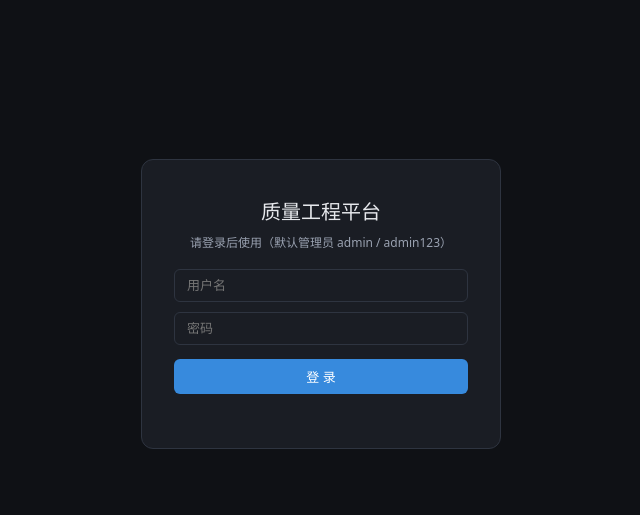
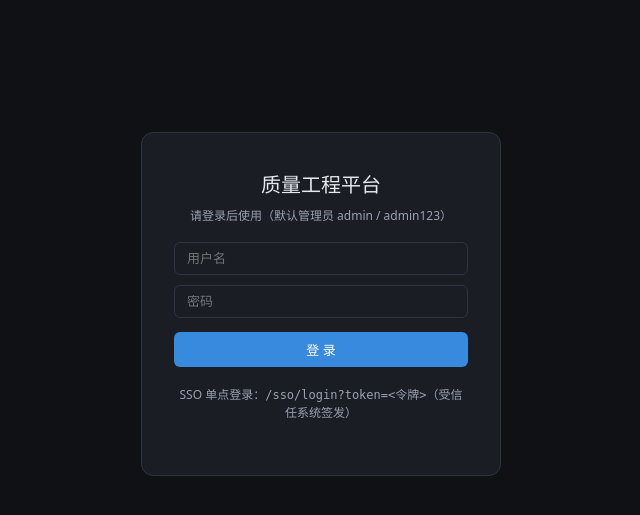
Before and after one commit to WEN-we/AutoTest01, a Flask app: page /login in a window 1280 px wide. Shown: the part 53-568 px from the top of the page, without its empty margins (319-959 px from the left). Run offline with Flask 3, Linux system fonts and the light colour scheme.

Commit message:
feat: 轻量 SSO 单点登录（信任令牌模式）
- sso.py：HMAC-SHA256 签名令牌（标准库实现，无第三方依赖），payload=sub/role/iat/exp，默认 5 分钟短时防重放
- /sso/login?token=xxx：验签+过期校验 -> 建立会话 -> 免密进入平台；首次登录自动开户（SSO 为可信身份源）
- POST /api/sso/token（admin）：为外部系统签发令牌（集成联调/演示），审计留痕
- 全链路实测：签发/跳转/自动开户/无效令牌 401/过期令牌 401 全部通过

```diff
--- a/quality_platform/app.py
+++ b/quality_platform/app.py
@@ -37,7 +37,8 @@ from pathlib import Path
 
 from flask import Flask, jsonify, redirect, render_template, request, session, url_for
 
-from quality_platform.models import db, ensure_admin, verify_user
+from quality_platform.models import (create_sso_user, db, ensure_admin,
+                                     get_user_by_username, verify_user)
 from quality_platform.services.ai_integration import ai
 from quality_platform.services.failure_clustering import cluster_failures
 from quality_platform.services.gate import evaluate_gate, quality_score, test_pyramid
@@ -115,6 +116,53 @@ def api_logout():
     session.clear()
     db.insert_audit(username, "logout", ip=request.remote_addr)
     return jsonify({"ok": True})
+
+
+# ==============================
+# 轻量 SSO 单点登录（信任令牌，PLATFORM_SECRET 签名）
+# ==============================
+@app.route("/sso/login")
+def sso_login():
+    """外部系统携带 SSO 令牌跳转：验签 -> 建立会话 -> 进入平台。
+
+    用法：<a href="/sso/login?token=xxx">单点登录</a>
+    令牌由受信任系统用 PLATFORM_SECRET 签发（见 POST /api/sso/token 演示）。
+    """
+    from quality_platform.services import sso
+
+    token = request.args.get("token", "")
+    identity = sso.verify_token(token) if token else None
+    if not identity:
+        db.insert_audit("anonymous", "sso_login", detail="令牌无效或已过期",
+                        ip=request.remote_addr, ok=False)
+        return render_template("login.html", sso_error="SSO 令牌无效或已过期"), 401
+
+    # 首次登录自动开户（SSO 为可信身份源）；admin 角色由签发方授予
+    user = get_user_by_username(identity["username"])
+    if not user:
+        user = create_sso_user(identity["username"], identity["role"])
+    session["user"] = {"id": user["id"], "username": user["username"],
+                       "role": user["role"]}
+    db.insert_audit(user["username"], "sso_login", detail="单点登录成功",
+                    ip=request.remote_addr, ok=True)
+    return redirect(url_for("page_dashboard"))
+
+
+@app.route("/api/sso/token", methods=["POST"])
+@admin_required
+def api_sso_issue():
+    """（管理员）为外部系统签发一次性 SSO 令牌，用于集成联调/演示。"""
+    from quality_platform.services import sso
+
+    data = request.get_json(silent=True) or {}
+    username = (data.get("username") or "").strip()
+    role = (data.get("role") or "user").strip()
+    ttl = int(data.get("ttl", sso.DEFAULT_TTL))
+    if not username:
+        return jsonify({"error": "username 不能为空"}), 400
+    result = sso.issue_token(username, role, ttl=ttl)
+    _audit("sso_issue", target=username, detail=f"role={role} ttl={ttl}s")
+    return jsonify({"ok": True, **result})
 
 
 def _current_user() -> dict:
--- a/quality_platform/templates/login.html
+++ b/quality_platform/templates/login.html
@@ -10,7 +10,12 @@
       <input type="password" id="login-pass" placeholder="密码" autocomplete="current-password" style="width:100%;margin-bottom:14px">
       <button type="submit" class="btn" id="btn-login" style="width:100%">登 录</button>
     </form>
-    <div id="login-msg" class="hint" style="margin-top:10px"></div>
+    <div id="login-msg" class="hint" style="margin-top:10px">
+      {% if sso_error %}<span class="fail">{{ sso_error }}</span>{% endif %}
+    </div>
+    <p class="hint" style="margin-top:12px">
+      SSO 单点登录：<code>/sso/login?token=&lt;令牌&gt;</code>（受信任系统签发）
+    </p>
   </div>
 </div>
 <script>
```
Also changed, not shown: quality_platform/models.py (+19 -0 lines), quality_platform/services/sso.py (added, +66 -0 lines).
